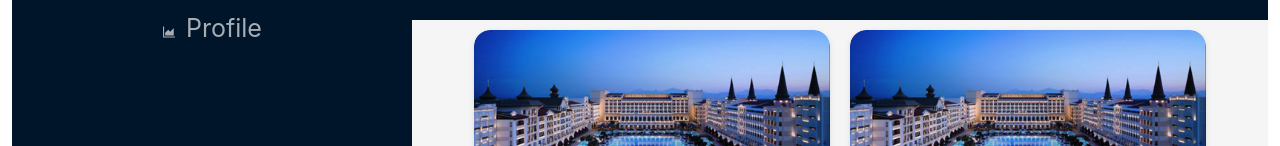
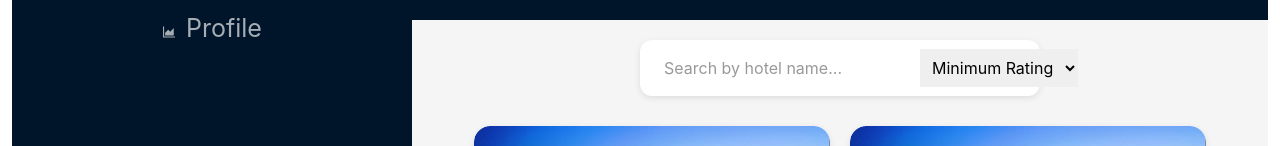
Before and after one commit to johnbute/hotel-fullstack, a React (Vite) app: page /hotel-chains/1 in a window 1280 px wide. Shown: the part 168-314 px from the top of the page. Built offline with nearby package versions, Linux system fonts and the light colour scheme.

Commit message:
added search page to hotel page

```diff
--- a/src/Components/Hotel/HotelPage.css
+++ b/src/Components/Hotel/HotelPage.css
@@ -52,3 +52,11 @@
   font-size: 14px;
   margin-bottom: 5px;
 }
+
+.Rating-SearchBar{
+  flex: 1;
+  border: none;
+  outline: none;
+  font-size: 16px;
+  padding: 8px;
+}
--- a/src/Components/Hotel/HotelPage.tsx
+++ b/src/Components/Hotel/HotelPage.tsx
@@ -1,4 +1,4 @@
-import React from "react";
+import React, { useState } from "react";
 import Hotel from "./Hotel";
 import "./HotelPage.css";
 import image2 from "../Assets/hotelchain_images/exterior-view (2).jpg";
@@ -51,11 +51,47 @@ function HotelPage() {
       rating: 5,
     },
   ];
+
+  const [searchTerm, setSearchTerm] = useState("");
+  const [minRating, setMinRatng] = useState(0);
+
+  const handleSearchChange = (e) => {
+    setSearchTerm(e.target.value);
+  };
+
+  const handleRatingChange = (e) => {
+    setMinRatng(parseInt(e.target.value, 10));
+  };
+  const filteredHotels = hotels.filter((hotel) => {
+    return (
+      hotel.name.toLowerCase().includes(searchTerm.toLowerCase()) &&
+      hotel.rating >= minRating
+    );
+  });
+
   return (
     <>
       <div className="Header">Hotel-chain name goes here</div>
+      <div className="SearchbarContainer">
+        <input
+          type="text"
+          placeholder="Search by hotel name..."
+          value={searchTerm}
+          onChange={handleSearchChange}
+          className="SearchBar"
+        />
+        <select onChange={handleRatingChange} className="Rating-SearchBar">
+          <option value="0">Minimum Rating</option>
+          <option value="1">⭐</option>
+          <option value="2">⭐⭐</option>
+          <option value="3">⭐⭐⭐</option>
+          <option value="4">⭐⭐⭐⭐</option>
+          <option value="5">⭐⭐⭐⭐⭐</option>
+        </select>
+      </div>
+
       <div className="list-of-hotels">
-        {hotels.map((hotel) => (
+        {filteredHotels.map((hotel) => (
           <Hotel key={hotel.id} hotel={hotel} />
         ))}
       </div>
--- a/src/Components/HotelChain/HotelChainsPage.css
+++ b/src/Components/HotelChain/HotelChainsPage.css
@@ -1,3 +1,12 @@
+.Header {
+  background-color: rgb(0, 21, 41); /* Header background color */
+  color: #fff; /* Header text color */
+  padding: 20px;
+  align-self: center;
+  display: flex;
+  justify-content: center;
+  font-size: 40px;
+}
 .SearchbarContainer {
   display: flex;
   align-items: center;
--- a/src/Components/HotelChain/HotelChainsPage.tsx
+++ b/src/Components/HotelChain/HotelChainsPage.tsx
@@ -89,6 +89,7 @@ function HotelChainsPage() {
 
   return (
     <>
+      <div className="Header">Hotel-Chains</div>
       <div className="SearchbarContainer">
         <form onSubmit={handleSubmit}>
           <input
```
